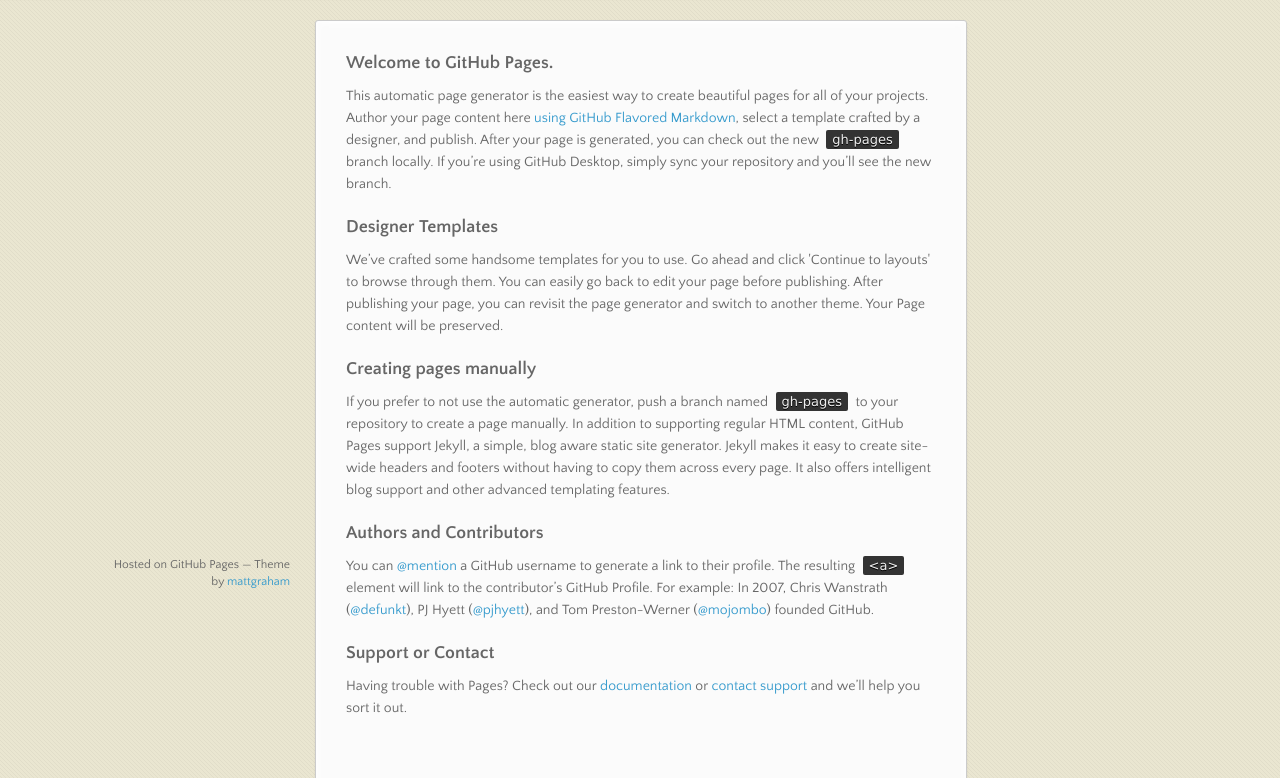
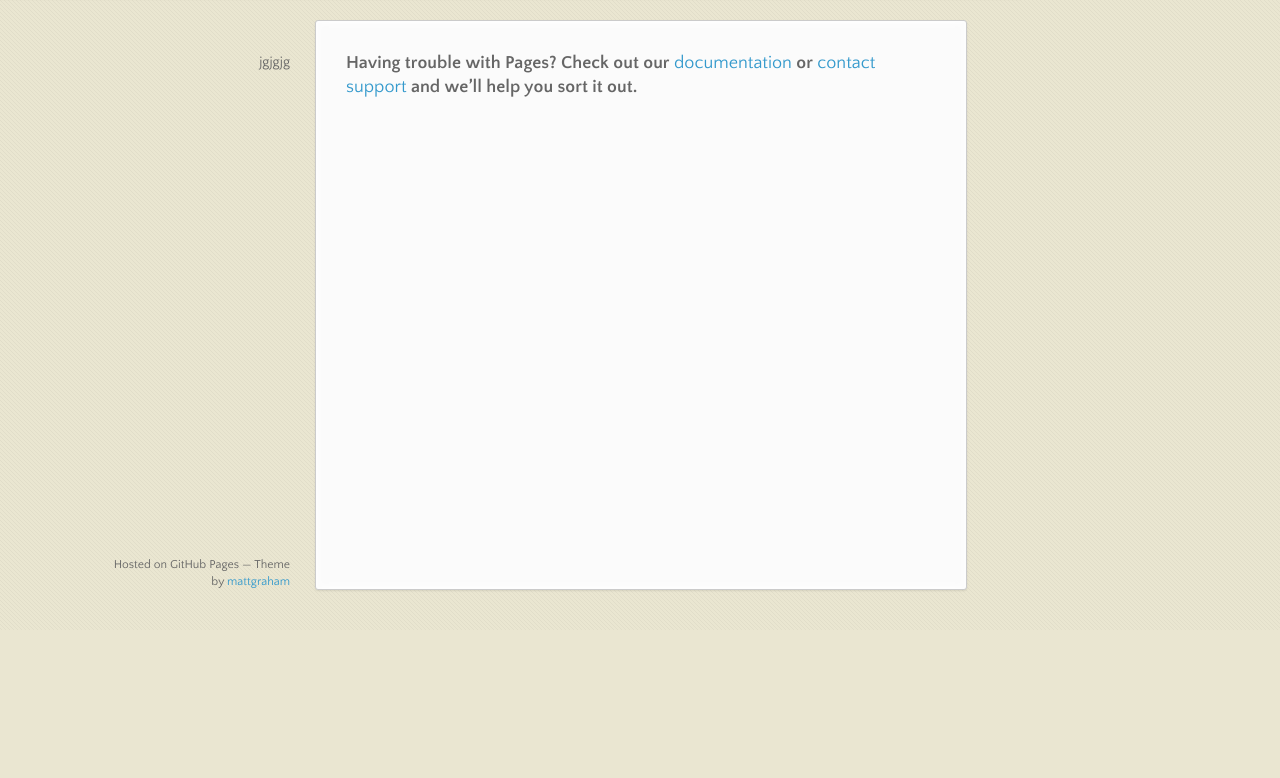
Before and after one commit to Mudgala-Vaibhava-Creations/Mudgala-Vaibhava-Creations.github.io, a plain HTML site: page index.html in a window 1280 px wide. Shown: the part 170-948 px from the top of the page. After the commit the page ends 800 px from the top, so only its background shows below. Drawn offline with nearby package versions, Linux system fonts and the light colour scheme.

Commit message:
Initial update

```diff
--- a/index.html
+++ b/index.html
@@ -22,38 +22,17 @@
       </header>
 
       <div id="banner">
-        <span id="logo"></span>
+        <span id="logo">bgh</span>
 
         <a href="https://github.com/mudgala-vaibhava-creations" class="button fork"><strong>View On GitHub</strong></a>
       </div><!-- end banner -->
 
     <div class="wrapper">
       <nav>
-        <ul></ul>
+        <ul>jgjgjg</ul>
       </nav>
       <section>
         <h3>
-<a id="welcome-to-github-pages" class="anchor" href="#welcome-to-github-pages" aria-hidden="true"><span aria-hidden="true" class="octicon octicon-link"></span></a>Welcome to GitHub Pages.</h3>
-
-<p>This automatic page generator is the easiest way to create beautiful pages for all of your projects. Author your page content here <a href="https://guides.github.com/features/mastering-markdown/">using GitHub Flavored Markdown</a>, select a template crafted by a designer, and publish. After your page is generated, you can check out the new <code>gh-pages</code> branch locally. If you’re using GitHub Desktop, simply sync your repository and you’ll see the new branch.</p>
-
-<h3>
-<a id="designer-templates" class="anchor" href="#designer-templates" aria-hidden="true"><span aria-hidden="true" class="octicon octicon-link"></span></a>Designer Templates</h3>
-
-<p>We’ve crafted some handsome templates for you to use. Go ahead and click 'Continue to layouts' to browse through them. You can easily go back to edit your page before publishing. After publishing your page, you can revisit the page generator and switch to another theme. Your Page content will be preserved.</p>
-
-<h3>
-<a id="creating-pages-manually" class="anchor" href="#creating-pages-manually" aria-hidden="true"><span aria-hidden="true" class="octicon octicon-link"></span></a>Creating pages manually</h3>
-
-<p>If you prefer to not use the automatic generator, push a branch named <code>gh-pages</code> to your repository to create a page manually. In addition to supporting regular HTML content, GitHub Pages support Jekyll, a simple, blog aware static site generator. Jekyll makes it easy to create site-wide headers and footers without having to copy them across every page. It also offers intelligent blog support and other advanced templating features.</p>
-
-<h3>
-<a id="authors-and-contributors" class="anchor" href="#authors-and-contributors" aria-hidden="true"><span aria-hidden="true" class="octicon octicon-link"></span></a>Authors and Contributors</h3>
-
-<p>You can <a href="https://help.github.com/articles/basic-writing-and-formatting-syntax/#mentioning-users-and-teams" class="user-mention">@mention</a> a GitHub username to generate a link to their profile. The resulting <code>&lt;a&gt;</code> element will link to the contributor’s GitHub Profile. For example: In 2007, Chris Wanstrath (<a href="https://github.com/defunkt" class="user-mention">@defunkt</a>), PJ Hyett (<a href="https://github.com/pjhyett" class="user-mention">@pjhyett</a>), and Tom Preston-Werner (<a href="https://github.com/mojombo" class="user-mention">@mojombo</a>) founded GitHub.</p>
-
-<h3>
-<a id="support-or-contact" class="anchor" href="#support-or-contact" aria-hidden="true"><span aria-hidden="true" class="octicon octicon-link"></span></a>Support or Contact</h3>
 
 <p>Having trouble with Pages? Check out our <a href="https://help.github.com/pages">documentation</a> or <a href="https://github.com/contact">contact support</a> and we’ll help you sort it out.</p>
       </section>
```
